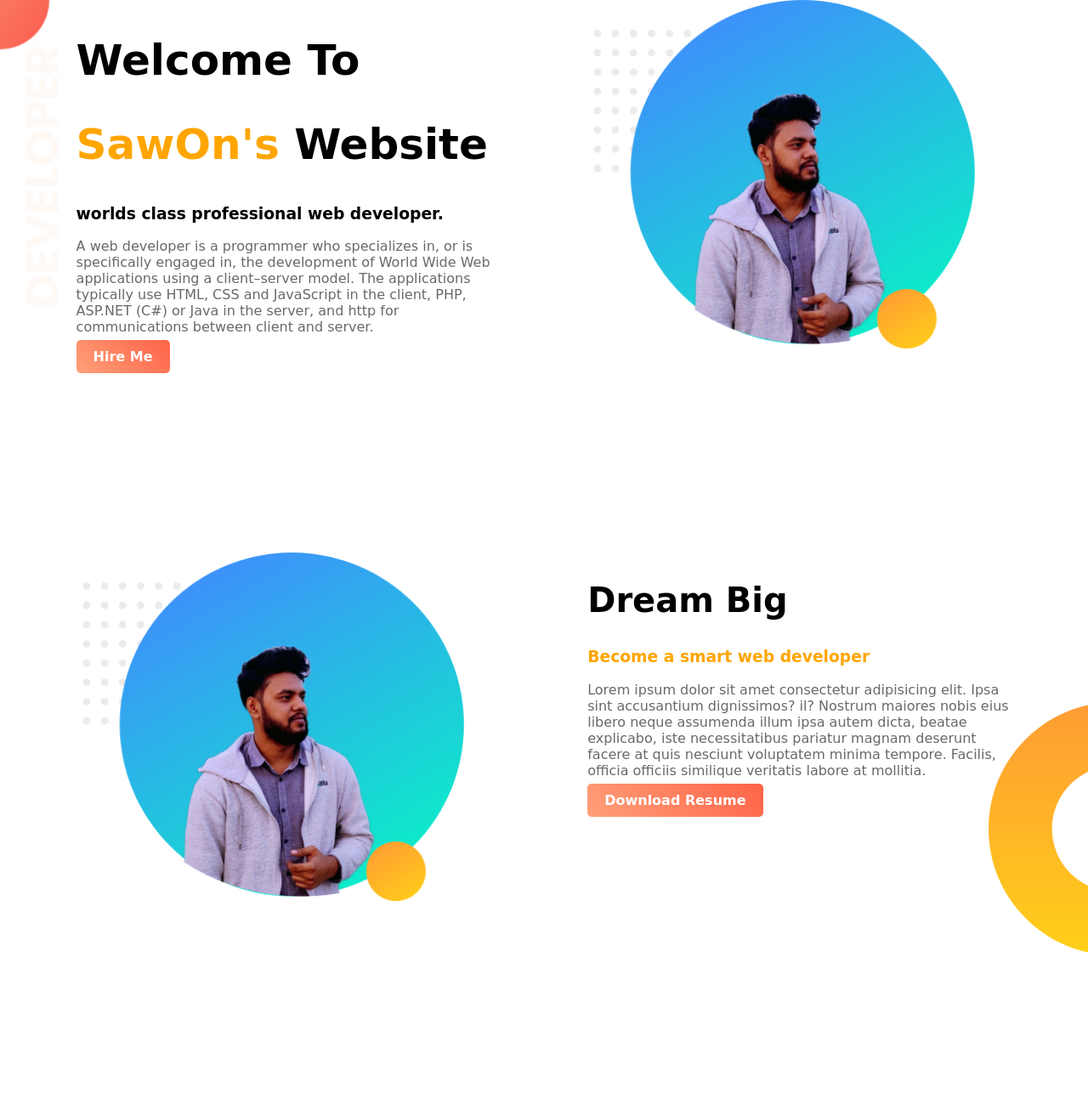
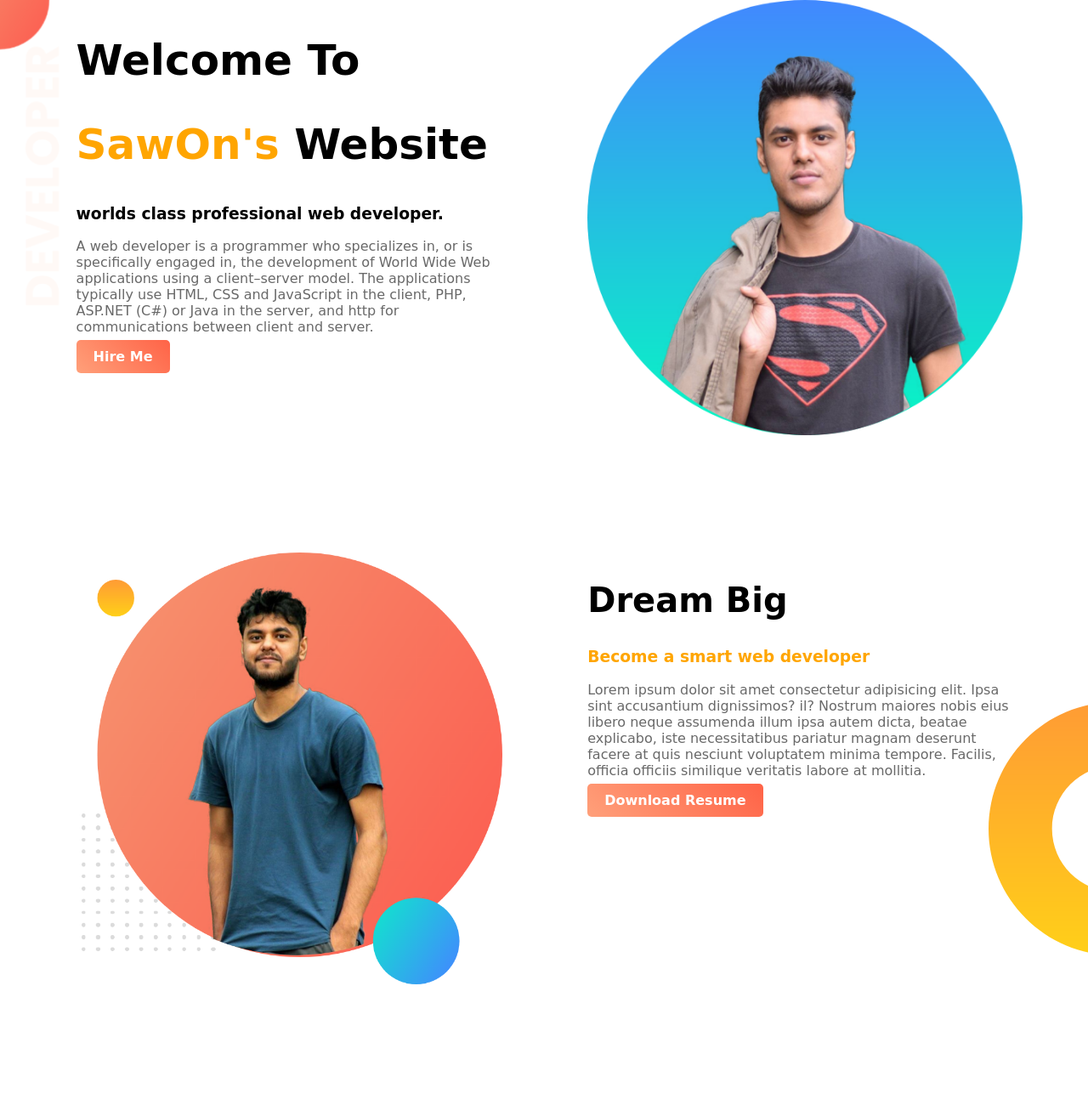
Before and after one commit to Mostafizurfsw/web-portfolio, a plain HTML site: page index.html in a window 1280 px wide. Shown: the top 1300 px of the page at 85% size. Drawn offline with Linux system fonts and the light colour scheme; a web font is replaced by a local one.

Commit message:
photo-recheck

```diff
--- a/index.html
+++ b/index.html
@@ -18,14 +18,14 @@
             <a class="link-button" target="_blank" href="">Hire Me</a>
         </div>
         <div class="half-width">
-           <img src="images/sawon.png" alt="">
+           <img src="images/photo-1.png" alt="">
         </div>
 
     </section>
 
     <section class="dream-area">
         <div class="half-width">
-            <img src="images/sawon.png" alt="">
+            <img src="images/photo-2.png" alt="">
         </div>
         <div class="half-width">
             <h2>Dream Big</h2>
```
Also changed, not shown: images/photo-1.png (added), images/photo-2.png (added).
